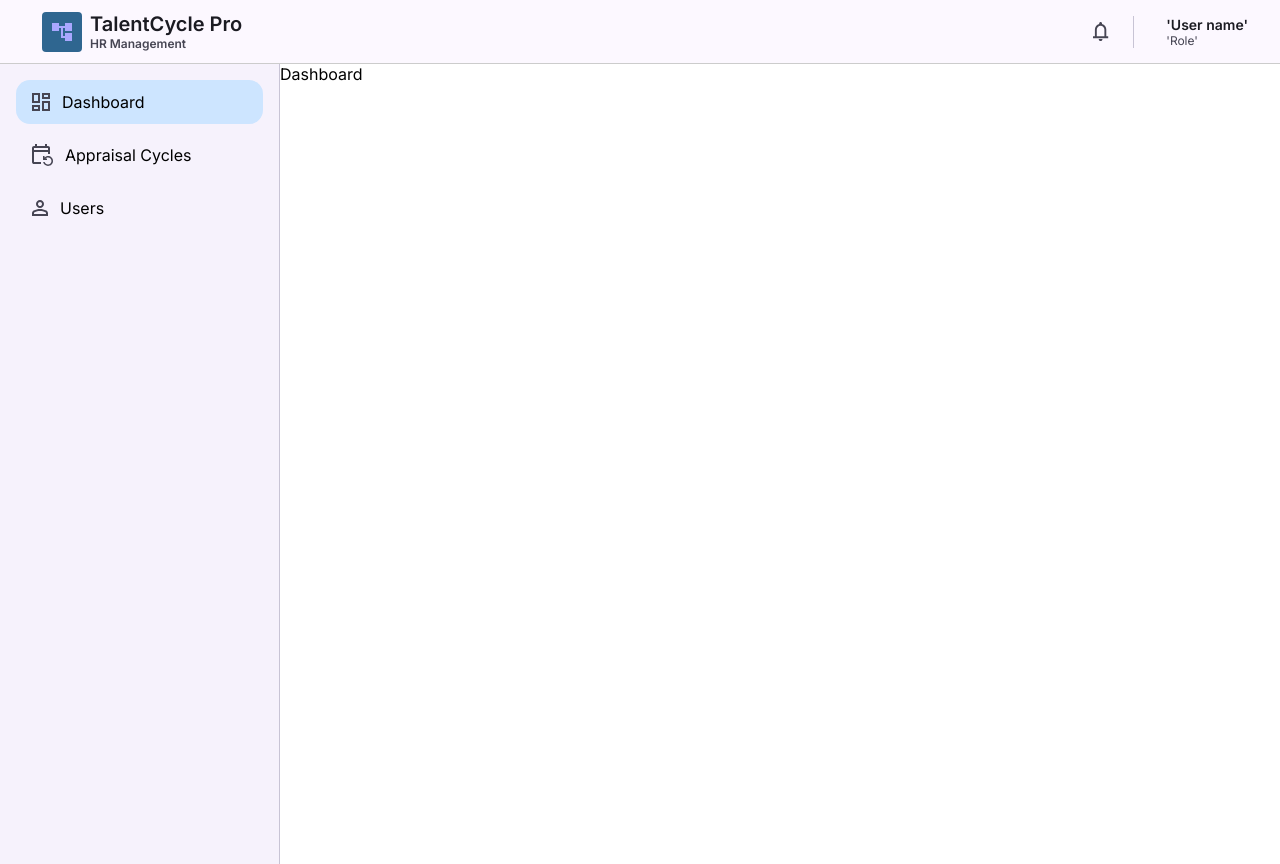
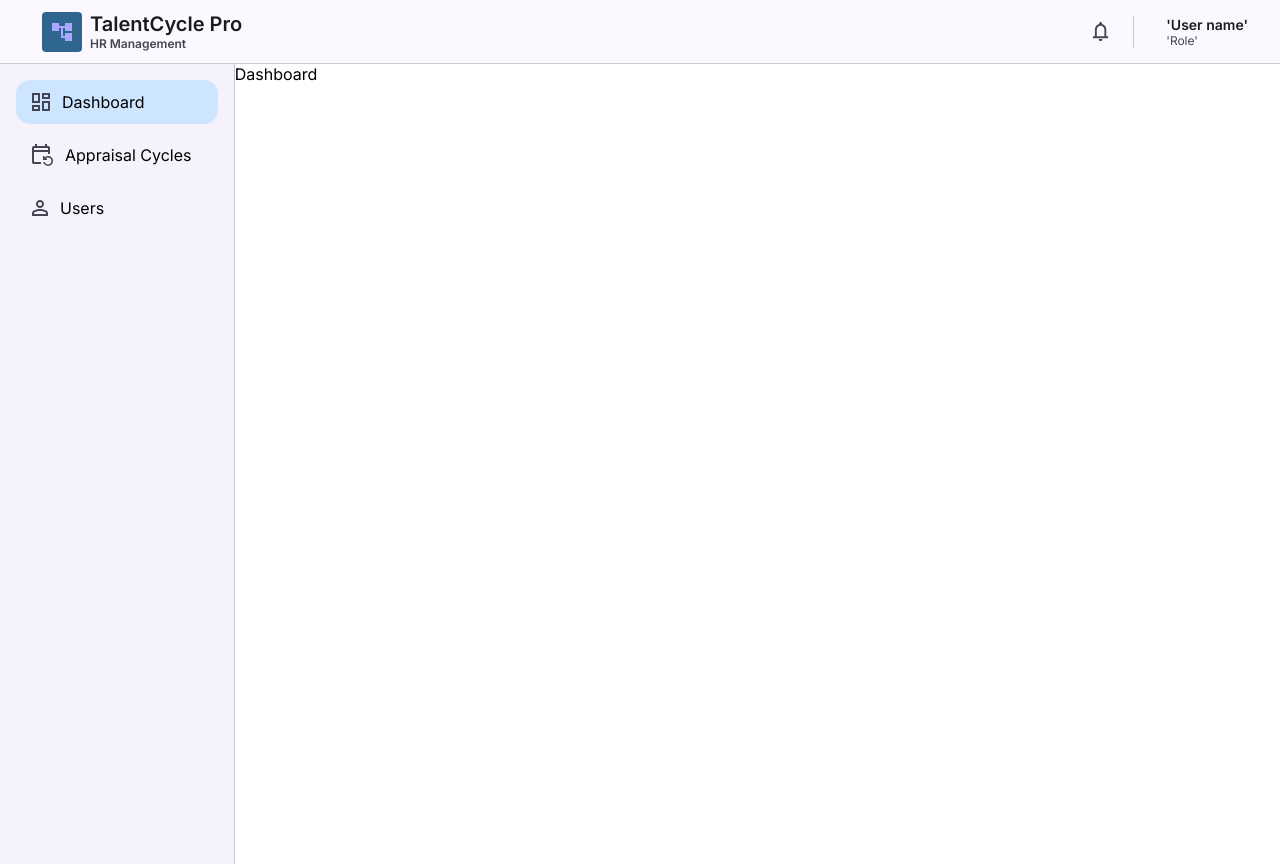
Before and after one commit to navateen2/Appraisal-system-frontend, a React (Vite) app: page / in a window 1280 px wide. Built offline with nearby package versions, Linux system fonts and the light colour scheme.

Commit message:
fix: page

```diff
--- a/src/pages/page.css
+++ b/src/pages/page.css
@@ -116,3 +116,8 @@
     height: 100vh;
 
 }
+
+.main-space{
+    width: 100%;
+    height: 100vh;
+}
```
